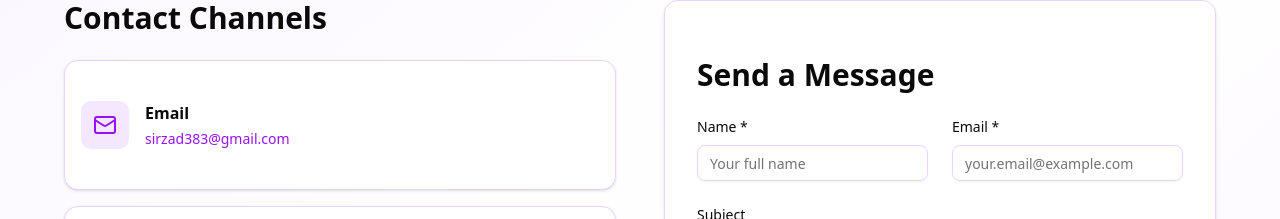
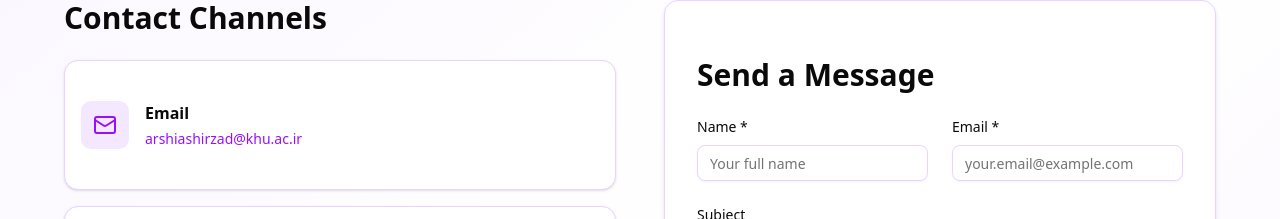
Before and after one commit to arshiashirzad/Portfolio, a React (Vite) app: page /contact in a window 1280 px wide. Shown: the part 320-539 px from the top of the page. Built offline with nearby package versions, Linux system fonts and the light colour scheme.

Commit message:
fixed email

```diff
--- a/src/pages/Contact.jsx
+++ b/src/pages/Contact.jsx
@@ -33,15 +33,15 @@ const Contact = () => {
       `Name: ${formData.name}\nEmail: ${formData.email}\n\nMessage:\n${formData.message}`
     )
     // Updated email address
-    window.location.href = `mailto:sirzad383@gmail.com?subject=${subject}&body=${body}`
+    window.location.href = `mailto:arshiashirzad@khu.ac.ir?subject=${subject}&body=${body}`
   }
 
   const contactMethods = [
     {
       icon: <Mail className="h-6 w-6" />,
       title: "Email",
-      value: "sirzad383@gmail.com",
-      link: "mailto:sirzad383@gmail.com",
+      value: "arshiashirzad@khu.ac.ir",
+      link: "mailto:arshiashirzad@khu.ac.ir",
       description: "Send me an email for professional inquiries"
     },
     {
```
